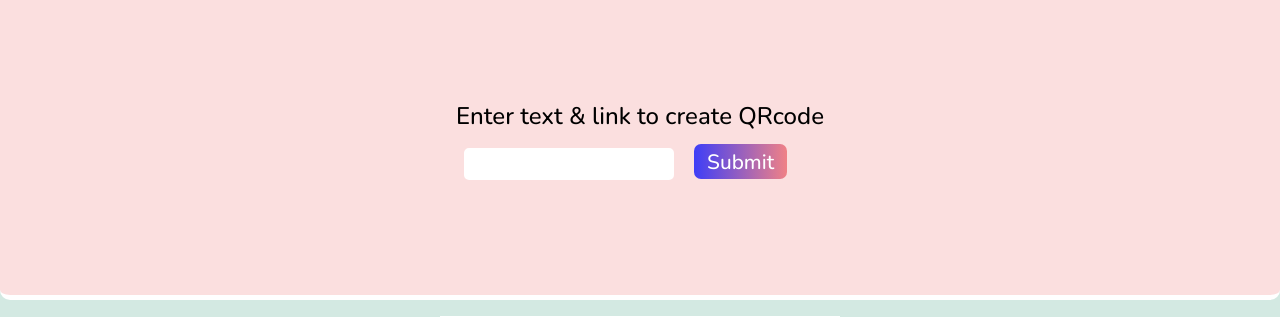
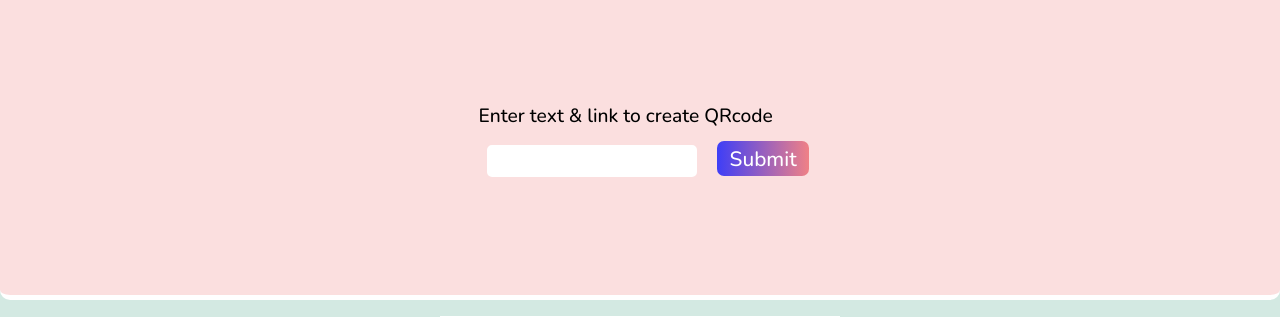
Before and after one commit to Ayushkumar011/Qrcode, a Flask app: page / in a window 1280 px wide. Shown: the part 86-403 px from the top of the page. Run offline with Flask 3, Linux system fonts and the light colour scheme.

Commit message:
index.html

```diff
--- a/templates/index.html
+++ b/templates/index.html
@@ -44,7 +44,7 @@
         }
         .form-label{
             padding: 0.5rem;
-            font-size: 1.5rem;
+            font-size: 1.2rem;
         }
         .form-control{
             margin: 1rem;
```
